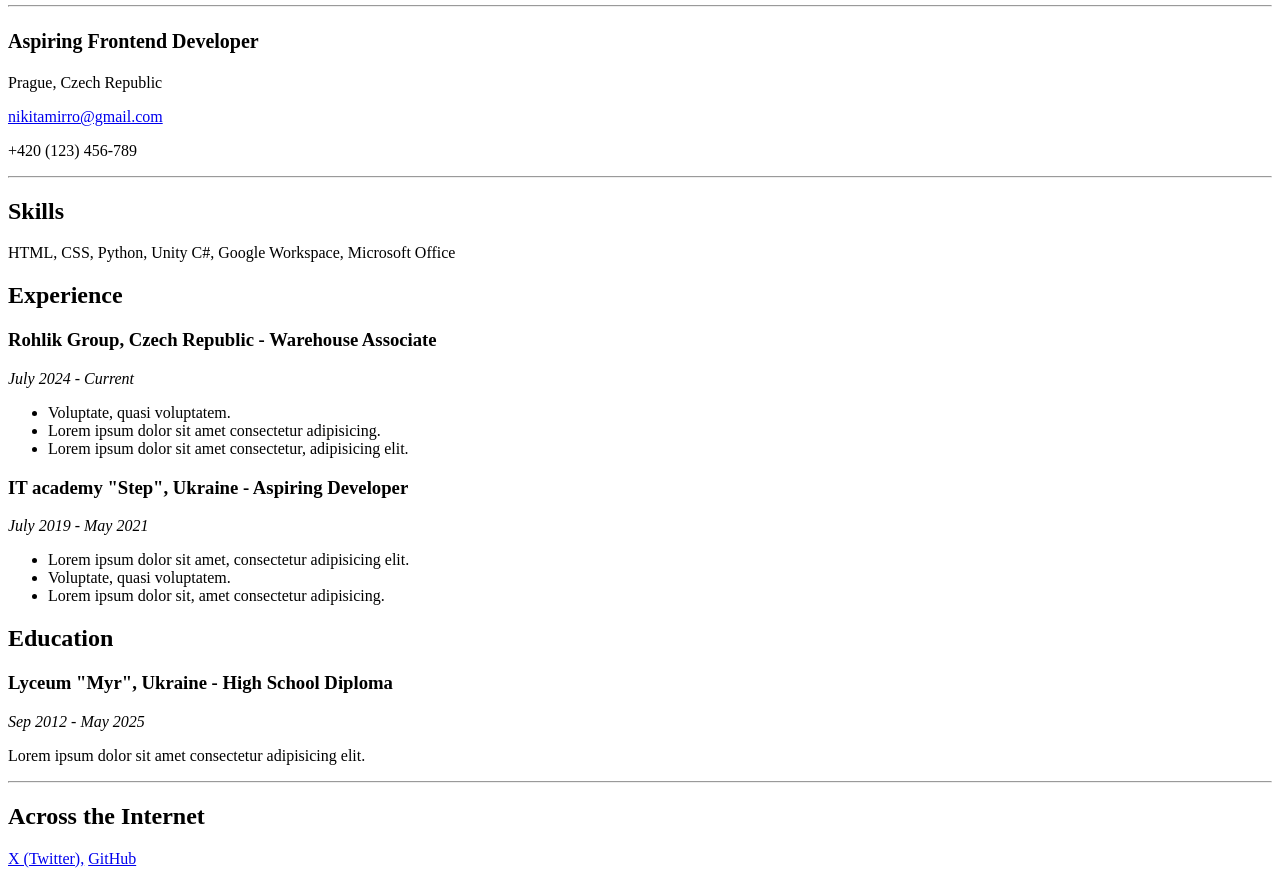
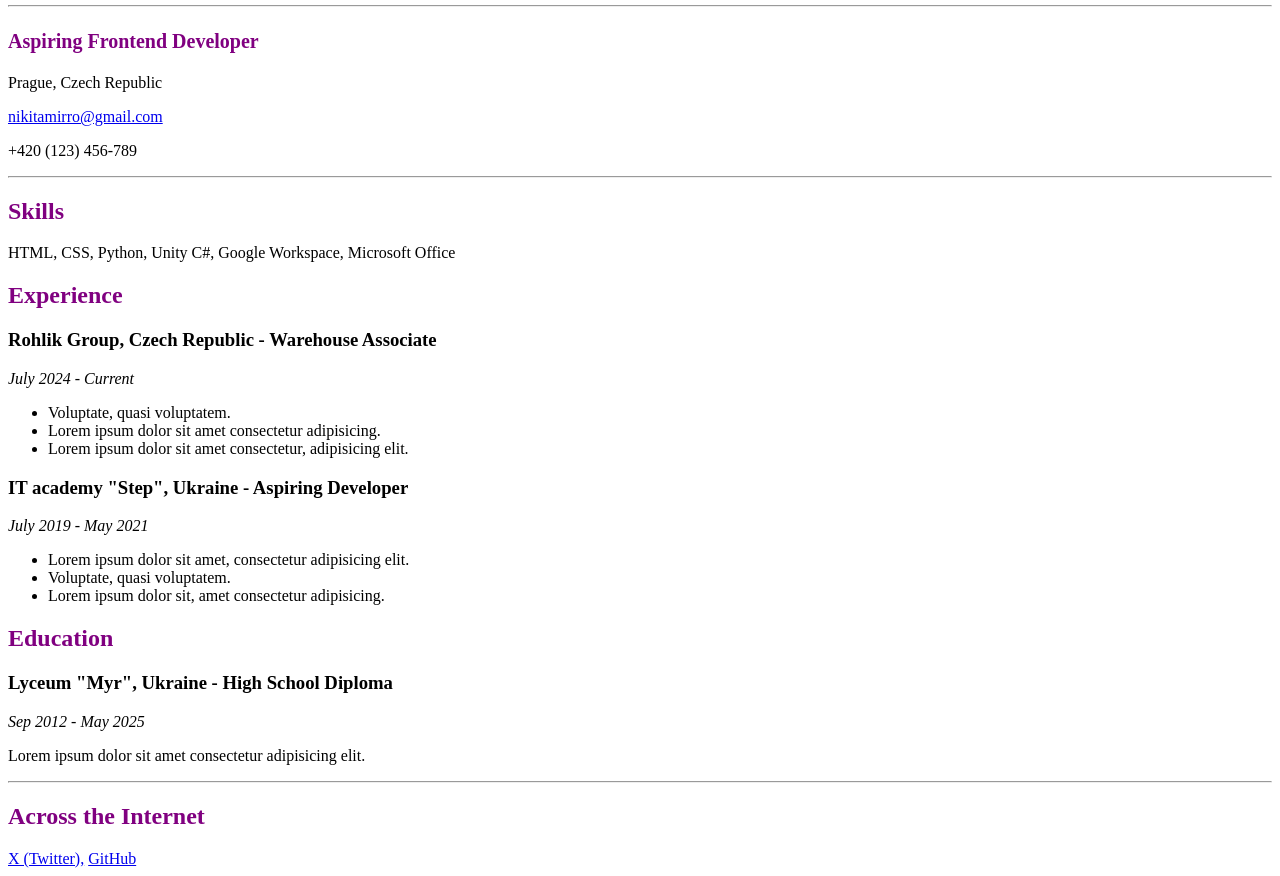
Before and after one commit to nikitamirro/Nikita-Mironov-CV, a plain HTML site: page index.html in a window 1280 px wide. Shown: the part 62-938 px from the top of the page. Drawn offline with Linux system fonts and the light colour scheme.

Commit message:
added colors to headers

```diff
--- a/index.html
+++ b/index.html
@@ -5,6 +5,11 @@
     <meta charset="UTF-8">
     <link rel="icon" type="image/jpg" href="images/apples.jpg">
     <title>Nikita Mironov CV</title>
+    <style>
+        h1, h2 {
+            color: purple;
+        }
+    </style>
 </head>
 
 <body>
```
